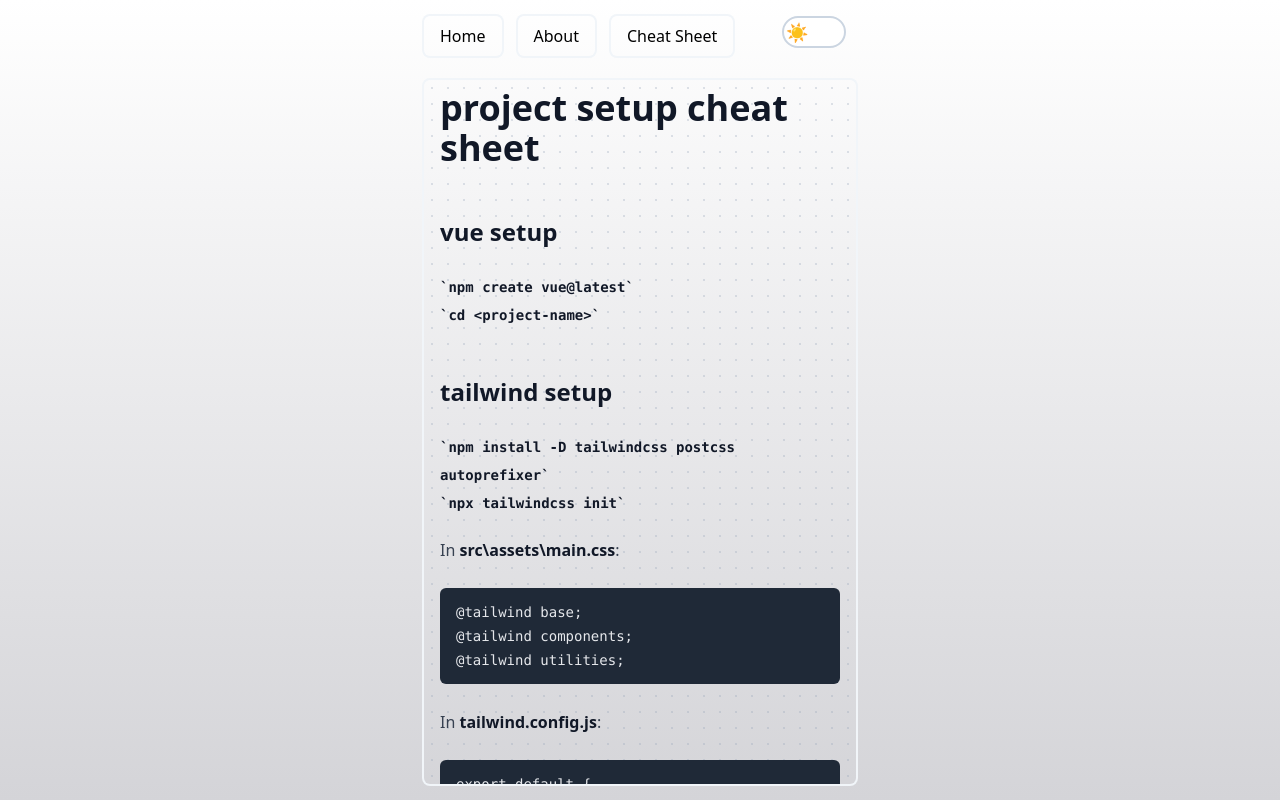
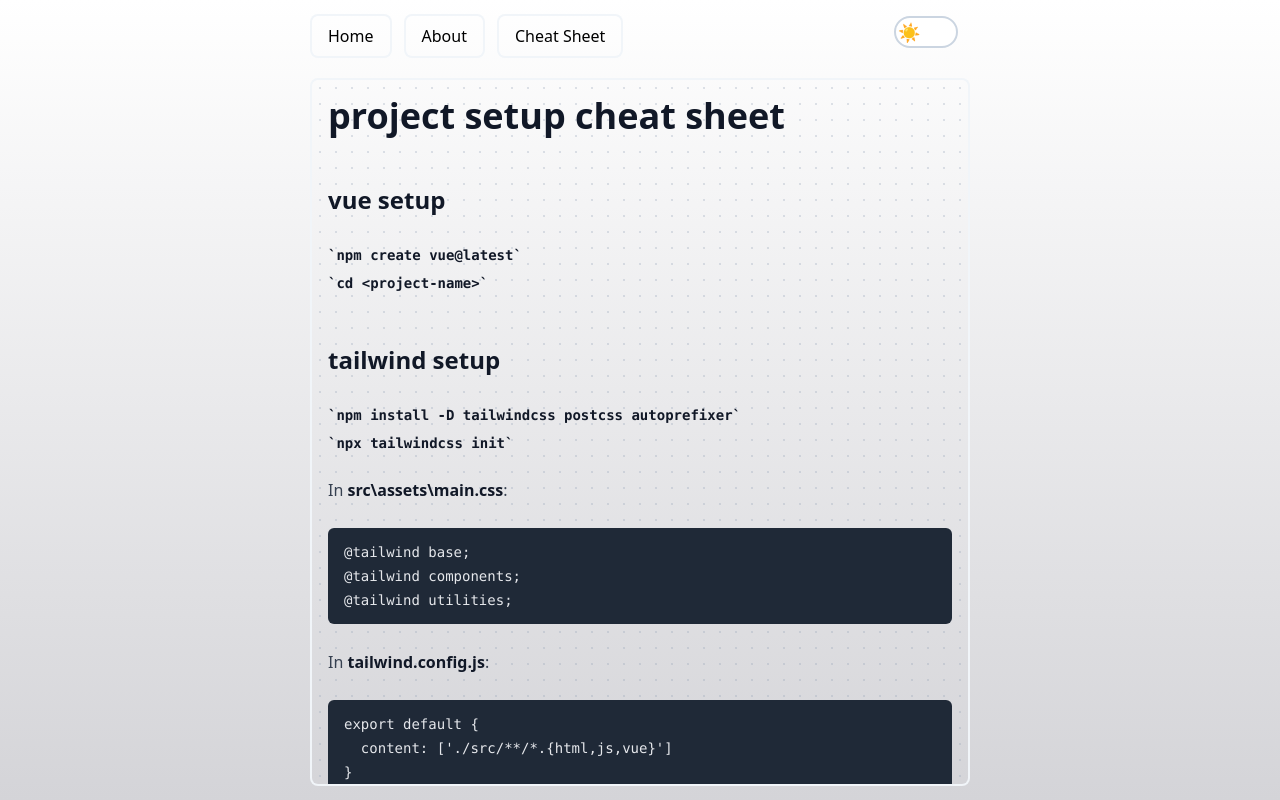
Before and after one commit to JanEberlein/JanEberlein, a Vue app: page /#/cheatsheet in a window 1280 px wide. Built offline with nearby package versions, Linux system fonts and the light colour scheme.

Commit message:
small layout change

```diff
--- a/src/App.vue
+++ b/src/App.vue
@@ -8,7 +8,7 @@ import NavItem from '@/components/NavItem.vue'
   <div
     class="flex flex-col space-y-2 p-2 w-screen h-screen bg-gradient-to-b from-white to-zinc-300 dark:from-slate-800 dark:to-zinc-800"
   >
-    <header class="flex flex-row h-fit w-full max-w-md self-center">
+    <header class="flex flex-row h-fit w-full max-w-2xl self-center">
       <nav class="flex grow space-x-4 overflow-auto p-2">
         <NavItem to="/">Home</NavItem>
         <NavItem to="/about/">About</NavItem>
@@ -17,7 +17,7 @@ import NavItem from '@/components/NavItem.vue'
       <ThemeSelector> </ThemeSelector>
     </header>
 
-    <main class="grow max-w-md self-center w-full p-2">
+    <main class="grow max-w-2xl self-center w-full p-2">
       <RouterView />
     </main>
   </div>
--- a/src/views/CheatSheetView.vue
+++ b/src/views/CheatSheetView.vue
@@ -9,8 +9,8 @@ const result = md.render(cheatSheet)
 
 <template>
   <div class="h-full flex flex-col space-y-4">
-    <CardItem class="grow">
-      <p v-html="result" class="prose prose-amber dark:prose-invert"></p>
+    <CardItem class="grow bg-none p-0">
+      <p v-html="result" class="prose prose-amber dark:prose-invert max-w-full bg-gradient-dotted p-4"></p>
     </CardItem>
   </div>
 </template>
```
